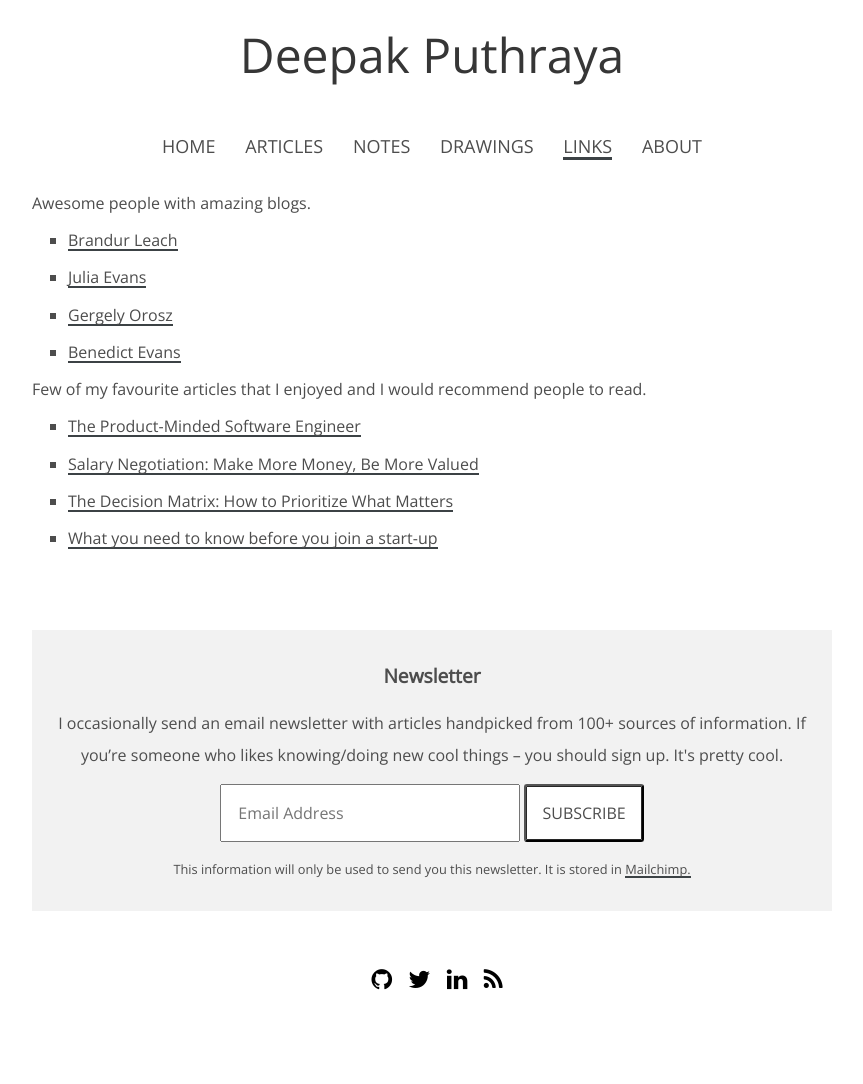
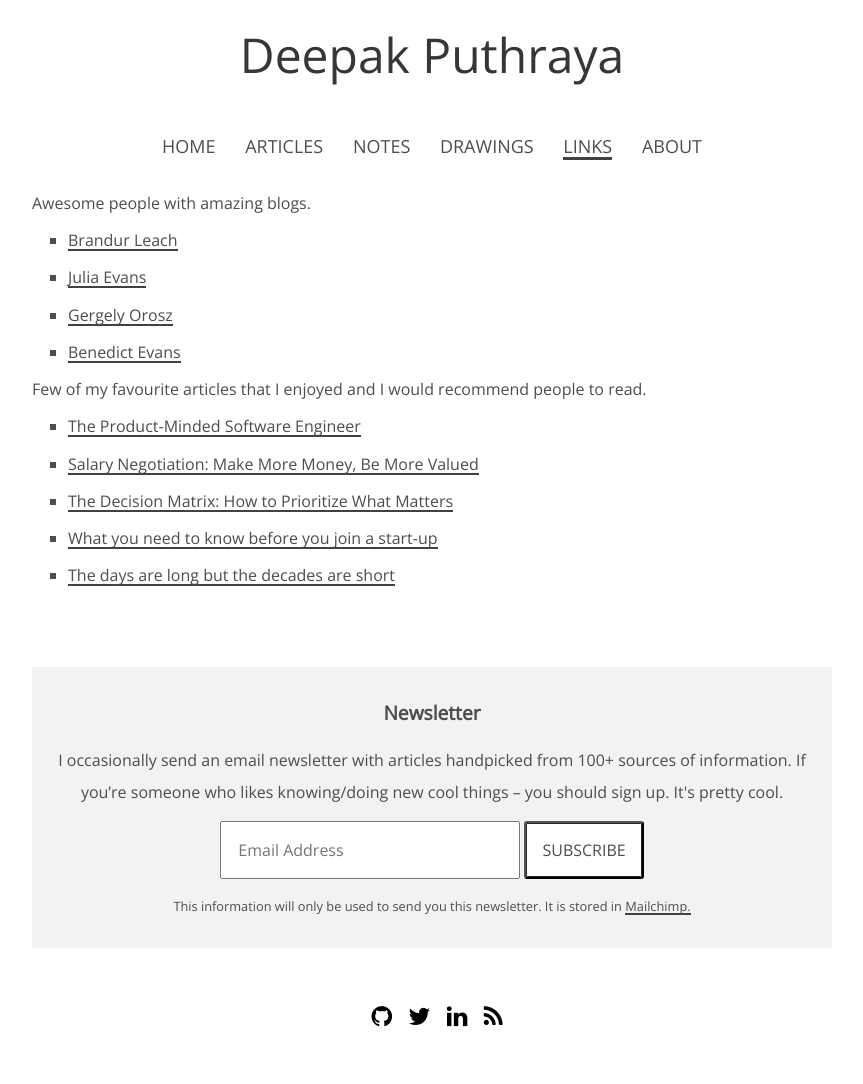
Before and after one commit to deepakputhraya/site, a Jekyll site: the page built from links.md, in a window 1280 px wide. Shown: the whole page, without its empty margins (208-1071 px from the left). Built offline with Jekyll 4.4.1, drawn with Linux system fonts in a browser that asks for light colours; a script that is not in the unit is left out; comment, search, counter and statistics services are not loaded; before the commit the page ends 1047 px from its top, so only the background shows below that.

Commit message:
Added article from Sam Altman (#26)

```diff
--- a/_data/articles.yml
+++ b/_data/articles.yml
@@ -9,3 +9,6 @@
 
 - title: What you need to know before you join a start-up
   url: https://reading.supply/@alexatnear/what-you-need-to-know-before-you-join-a-start-up-MVjDHG
+
+- title: The days are long but the decades are short
+  url: https://blog.samaltman.com/the-days-are-long-but-the-decades-are-short
```
